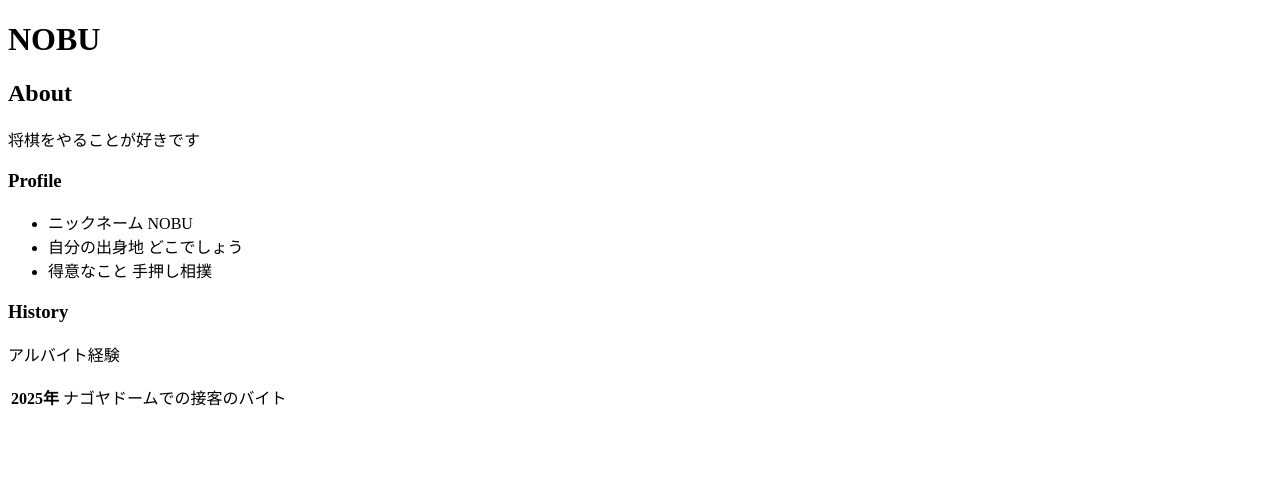
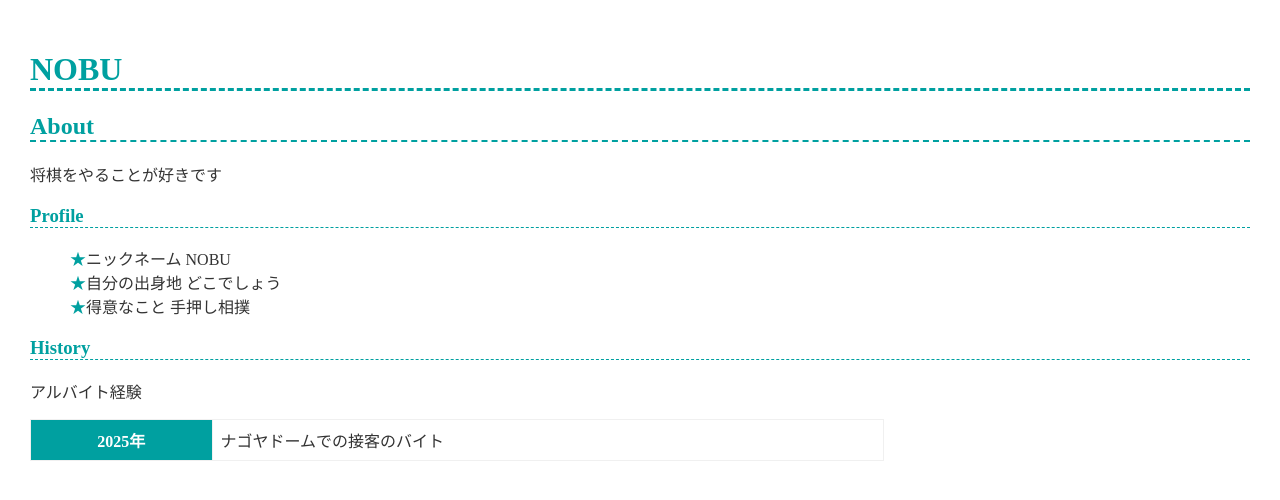
Before and after one commit to nobu1819/nobu1819.github.io, a plain HTML site: page index.html in a window 1280 px wide. Drawn offline with Linux system fonts and the light colour scheme.

Commit message:
Update index.html

```diff
--- a/index.html
+++ b/index.html
@@ -3,7 +3,7 @@
   <head>
     <meta charset="utf-8">
     <meta name="viewport" content="width=device-width, initial-scale=1">
-    <link href="style.css" rel="styleshet">
+    <link href="style.css" rel="stylesheet">
     <title>NOBUのポートフォリオ</title>
   </head>
   <body>
```
